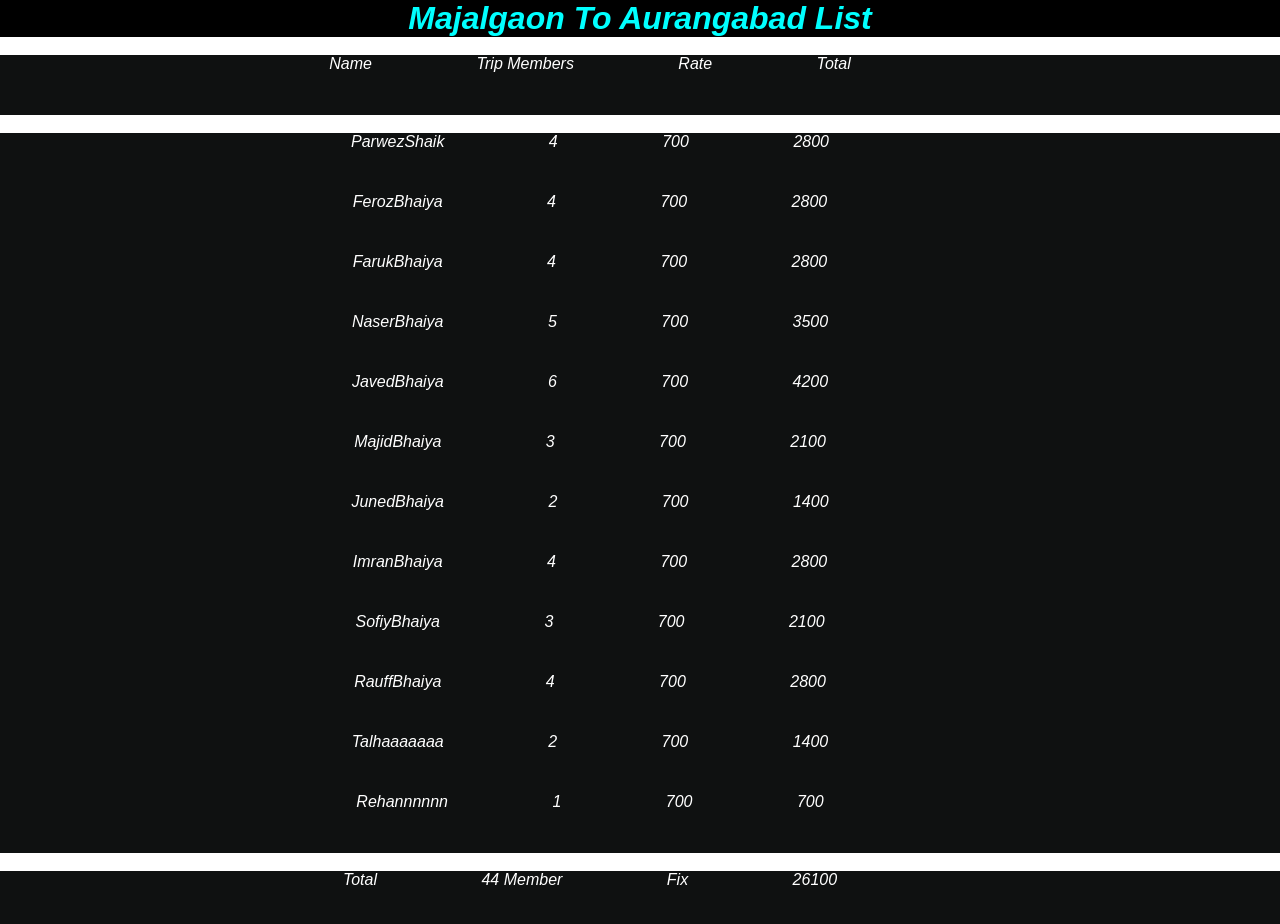
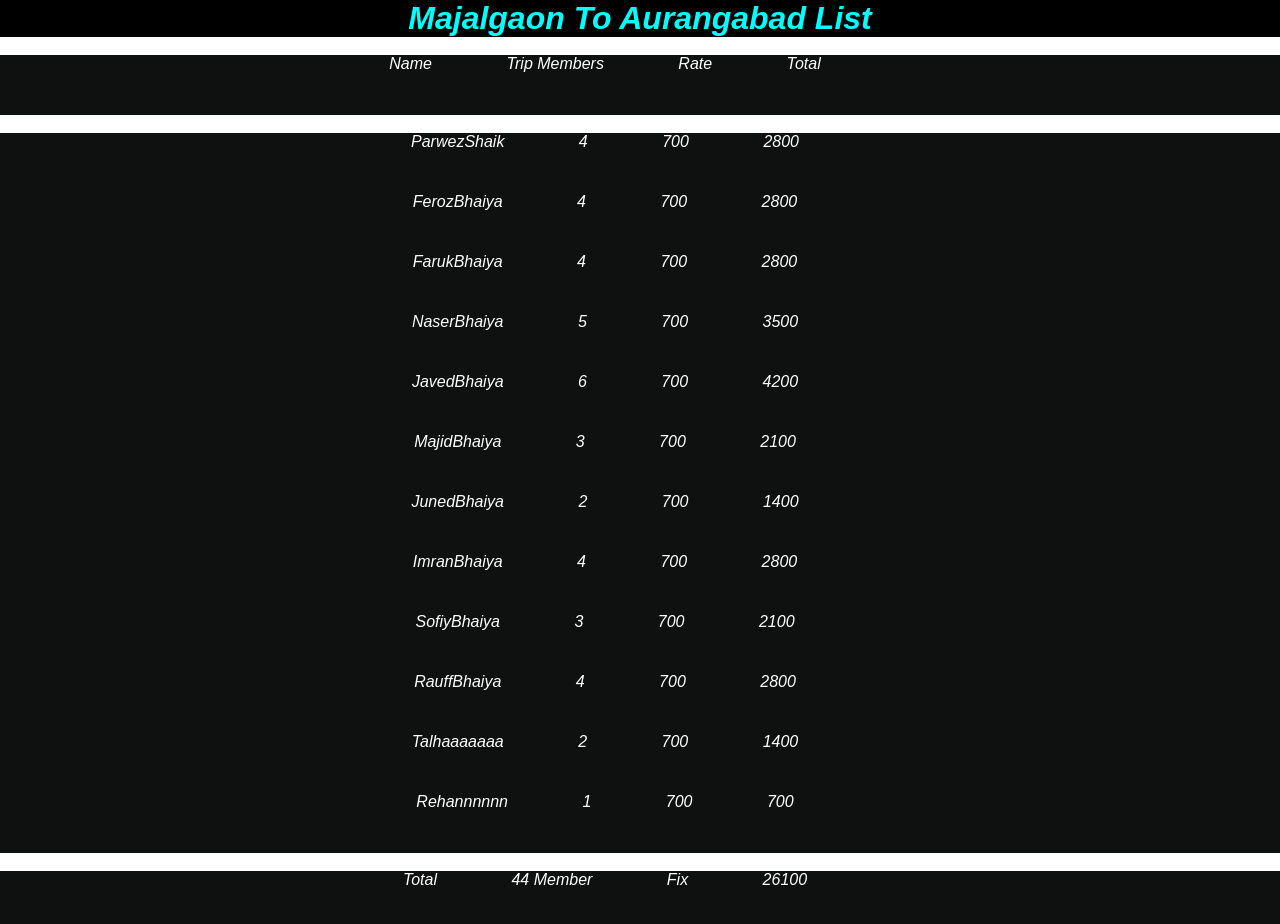
Before and after one commit to alwayzfarhankhan/Trip, a plain HTML site: page List.html in a window 1280 px wide. Drawn offline with Linux system fonts and the light colour scheme.

Commit message:
Add files via upload

```diff
--- a/List.css
+++ b/List.css
@@ -20,6 +20,6 @@ div{
 
 a{
     text-decoration: none;
-    margin-right: 100px;
+    margin-right: 70px;
     font-style: italic;
 }
```
